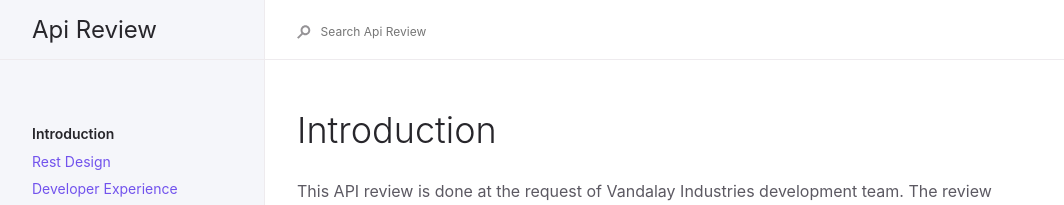
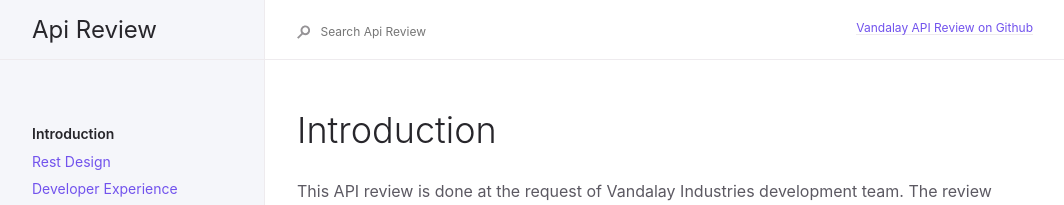
Before and after one commit to mikeblakeney/vandalay-industries, a Jekyll site: the page built from index.md, in a window 1280 px wide. Shown: the top 205 px of the page, without its empty margins (91-1155 px from the left). Built offline with Jekyll 4.4.1, drawn with Linux system fonts in a browser that asks for light colours; our own code applies the rules of GitHub Pages for plain Markdown files.

```diff
--- a/_config.yml
+++ b/_config.yml
@@ -24,5 +24,9 @@ exclude: ["node_modules/", "*.gemspec", "*.gem", "Gemfile", "Gemfile.lock", "pac
 # Enable or disable the site search
 search_enabled: true
 
+aux_links:
+  "Vandalay API Review on Github":
+    - "//github.com/mikeblakeney/vandalay-industries"
+
 # Color scheme currently only supports "dark" or nil (default)
 color_scheme: nil
--- a/swagger/vandalay-api-swagger-updated.yaml
+++ b/swagger/vandalay-api-swagger-updated.yaml
@@ -750,7 +750,6 @@ paths:
       tags:
         - warehouses
       summary: Returns a single inventory for a single warehouse
-      description: Currently an unpaged inventory list
       operationId: getInventoryItemByWarehouseId
       parameters:
         - name: warehouseId
```
Also changed, not shown: README.md (added), 1 other file.
